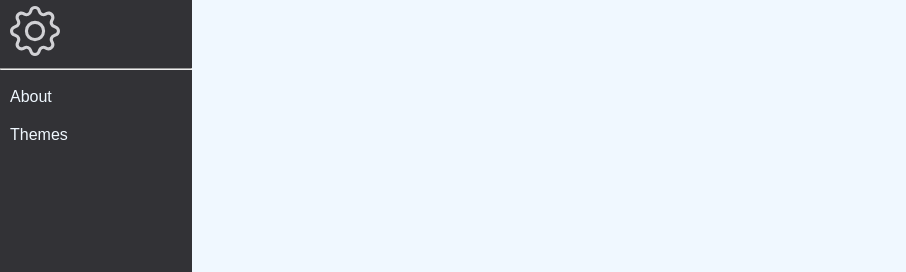
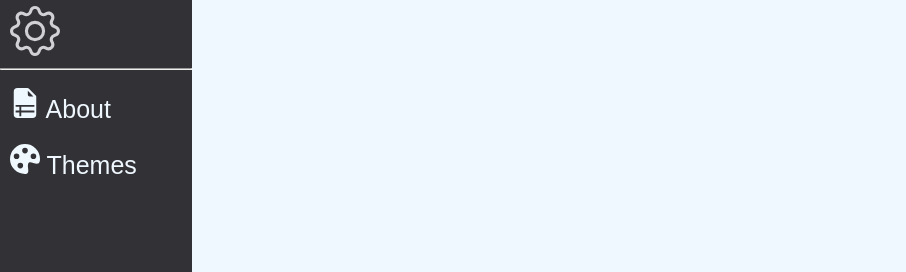
Before and after one commit to peterchay88/html-pig-latin, a website with bundled scripts: page src/html/index.html in a window 1280 px wide. Both pictures are taken after a click on the button 35 px from the left and 31 px from the top of the page. Shown: the top 272 px of the page, without its empty margins (0-906 px from the left). Built offline with nearby package versions, Linux system fonts and the light colour scheme.

Commit message:
Added SVG to settings link

```diff
--- a/src/css/style.css
+++ b/src/css/style.css
@@ -87,7 +87,7 @@ Settings List Styles
 
 #settings-list {
     font-family: 'Poppins', sans-serif;
-    font-size: 1em;
+    font-size: 25px;
     list-style: none;
     margin: 0;
     padding-left: 0;
@@ -96,6 +96,7 @@ Settings List Styles
 #settings-list li {
     padding: 10px;
     color: aliceblue;
+
 }
 
 #settings-list li:hover {
--- a/src/html/index.html
+++ b/src/html/index.html
@@ -60,8 +60,25 @@
             <hr>
 
             <ul id="settings-list">
-                <li><a href="about.html" id="about-link">About</a></li>
-                <li>Themes</li>
+                <li>
+                    <svg
+                    xmlns="http://www.w3.org/2000/svg"
+                    width="30" height="30"
+                    fill="currentColor" class="bi bi-file-earmark-ruled-fill" viewBox="0 0 16 16">
+                        <path d="M9.293 0H4a2 2 0 0 0-2 2v12a2 2 0 0 0 2 2h8a2 2 0 0 0 2-2V4.707A1 1 0 0 0 13.707 4L10
+                        .293A1 1 0 0 0 9.293 0M9.5 3.5v-2l3 3h-2a1 1 0 0 1-1-1M3 9h10v1H6v2h7v1H6v2H5v-2H3v-1h2v-2H3z"/>
+                      </svg>
+                    <a href="about.html" id="about-link">About</a>
+                </li>
+                <li>
+                    <svg
+                    xmlns="http://www.w3.org/2000/svg"
+                    width="30" height="30"
+                    fill="currentColor" class="bi bi-palette-fill" viewBox="0 0 16 16">
+                        <path d="M12.433 10.07C14.133 10.585 16 11.15 16 8a8 8 0 1 0-8 8c1.996 0 1.826-1.504 1.649-3.08-.124-1.101-.252-2.237.351-2.92.465-.527 1.42-.237 2.433.07M8 5a1.5 1.5 0 1 1 0-3 1.5 1.5 0 0 1 0 3m4.5 3a1.5 1.5 0 1 1 0-3 1.5 1.5 0 0 1 0 3M5 6.5a1.5 1.5 0 1 1-3 0 1.5 1.5 0 0 1 3 0m.5 6.5a1.5 1.5 0 1 1 0-3 1.5 1.5 0 0 1 0 3"/>
+                      </svg>
+                    Themes
+                </li>
             </ul>
         </div>
         <!-- Main content of the page. Including header, text box, and buttons -->
```
